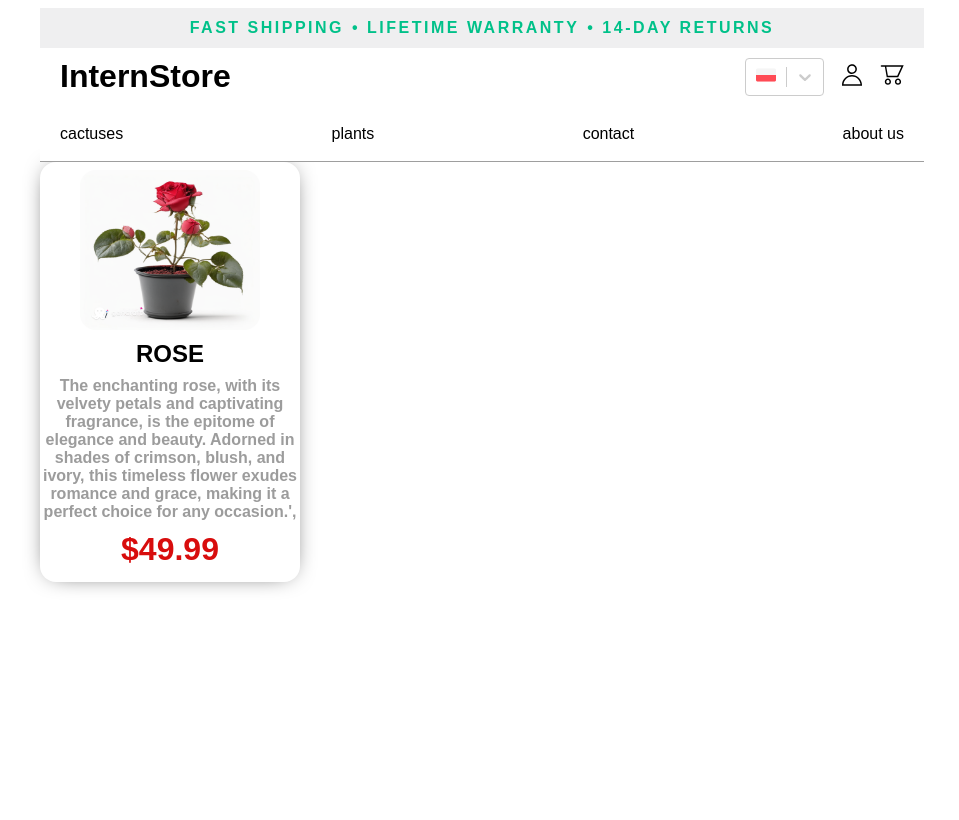
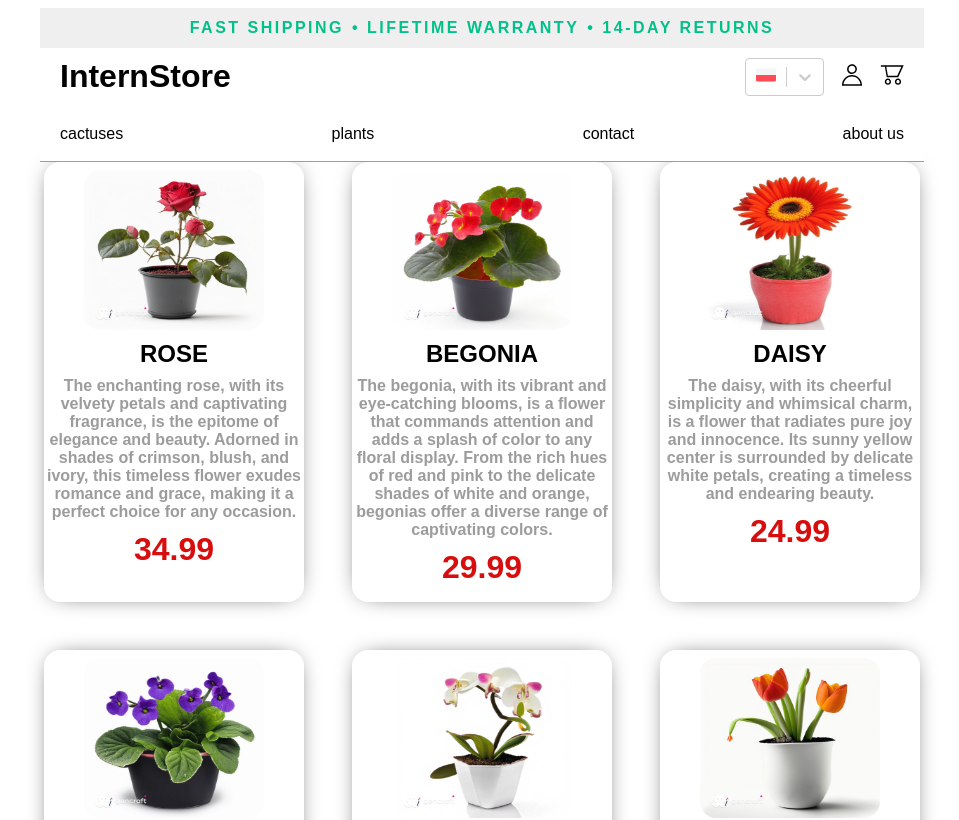
Before and after one commit to Novacci/intern-store, a Next.js app: page /plants in a window 1280 px wide. Shown: the top 820 px of the page, without its empty margins (158-1117 px from the left). Built offline with nearby package versions, Linux system fonts and the light colour scheme.

Commit message:
on plants page, user can now see correct view of available list of flowers

```diff
--- a/app/styles/PlantItem.scss
+++ b/app/styles/PlantItem.scss
@@ -8,7 +8,7 @@ $font-stack: itc-avant-garde-gothic-pro, sans-serif;
   gap: 0.6rem;
   text-align: center;
   width: 260px;
-  height: 420px;
+  height: 440px;
   -webkit-box-shadow: 0px 0px 24px -11px rgba(0, 0, 2, 1);
   -moz-box-shadow: 0px 0px 24px -11px rgba(0, 0, 2, 1);
   box-shadow: 0px 0px 24px -11px rgba(0, 0, 2, 1);
--- /dev/null
+++ b/app/styles/PlantList.scss
@@ -0,0 +1,6 @@
+.list-position {
+  display: flex;
+  gap: 3rem;
+  flex-wrap: wrap;
+  justify-content: center;
+}
--- a/components/PlantItems/PlantItem.tsx
+++ b/components/PlantItems/PlantItem.tsx
@@ -2,19 +2,21 @@ import React from 'react';
 import '../../app/styles/PlantItem.scss';
 import Image from 'next/image';
 import Rose from '../../public/images/flowers/Rose.png';
+import { PlantType } from './PlantList';
 
-export default function PlantItem(props: any) {
+export default function PlantItem({
+  id,
+  title,
+  image,
+  description,
+  price,
+}: PlantType) {
   return (
     <div className="item-container">
-      <Image src={Rose} width={180} height={160} alt="plant pic" />
-      <h2>Rose</h2>
-      <span>
-        The enchanting rose, with its velvety petals and captivating fragrance,
-        is the epitome of elegance and beauty. Adorned in shades of crimson,
-        blush, and ivory, this timeless flower exudes romance and grace, making
-        it a perfect choice for any occasion.',
-      </span>
-      <span className="price-style">$49.99</span>
+      <Image src={image} width={180} height={160} alt="plant pic" />
+      <h2>{title}</h2>
+      <span>{description}</span>
+      <span className="price-style">{price}</span>
     </div>
   );
 }
--- a/components/PlantItems/PlantList.tsx
+++ b/components/PlantItems/PlantList.tsx
@@ -2,7 +2,6 @@
 
 import React from 'react';
 import PlantItem from './PlantItem';
-import { useState } from 'react';
 import AfricanViolet from '../../public/images/flowers/African Violet.png';
 import Begonia from '../../public/images/flowers/Begonia.png';
 import Daisy from '../../public/images/flowers/Gerbera Daisy.png';
@@ -10,9 +9,17 @@ import Lily from '../../public/images/flowers/Lily.png';
 import Orchid from '../../public/images/flowers/Orchid.png';
 import Rose from '../../public/images/flowers/Rose.png';
 import Tulip from '../../public/images/flowers/Tulip.png';
+import '../../app/styles/PlantList.scss';
+import { StaticImageData } from 'next/image';
 
-export default function PlantList() {
-  const [plants, setPlants] = useState<any>([
+export interface PlantType {
+  id: number;
+  title: string;
+  image: StaticImageData;
+  description: string;
+  price: number;
+}
+const plants = [
   {
     id: 0,
     title: 'Rose',
@@ -69,10 +76,19 @@ export default function PlantList() {
       'The lily, with its majestic presence and enchanting fragrance, is a flower that embodies purity and elegance. Its graceful petals unfurl like delicate works of art, showcasing a variety of colors, including pristine whites, soft pinks, and vibrant yellows.',
     price: 19.99,
   },
-  ]);
+];
+export default function PlantList() {
   return (
-    <div>
-      <PlantItem />
+    <div className="list-position">
+      {plants.map((plant: PlantType) => (
+        <PlantItem
+          id={plant.id}
+          title={plant.title}
+          image={plant.image}
+          description={plant.description}
+          price={plant.price}
+        />
+      ))}
     </div>
   );
 }
```
Lines whose indentation alone changed are shown as unchanged.
